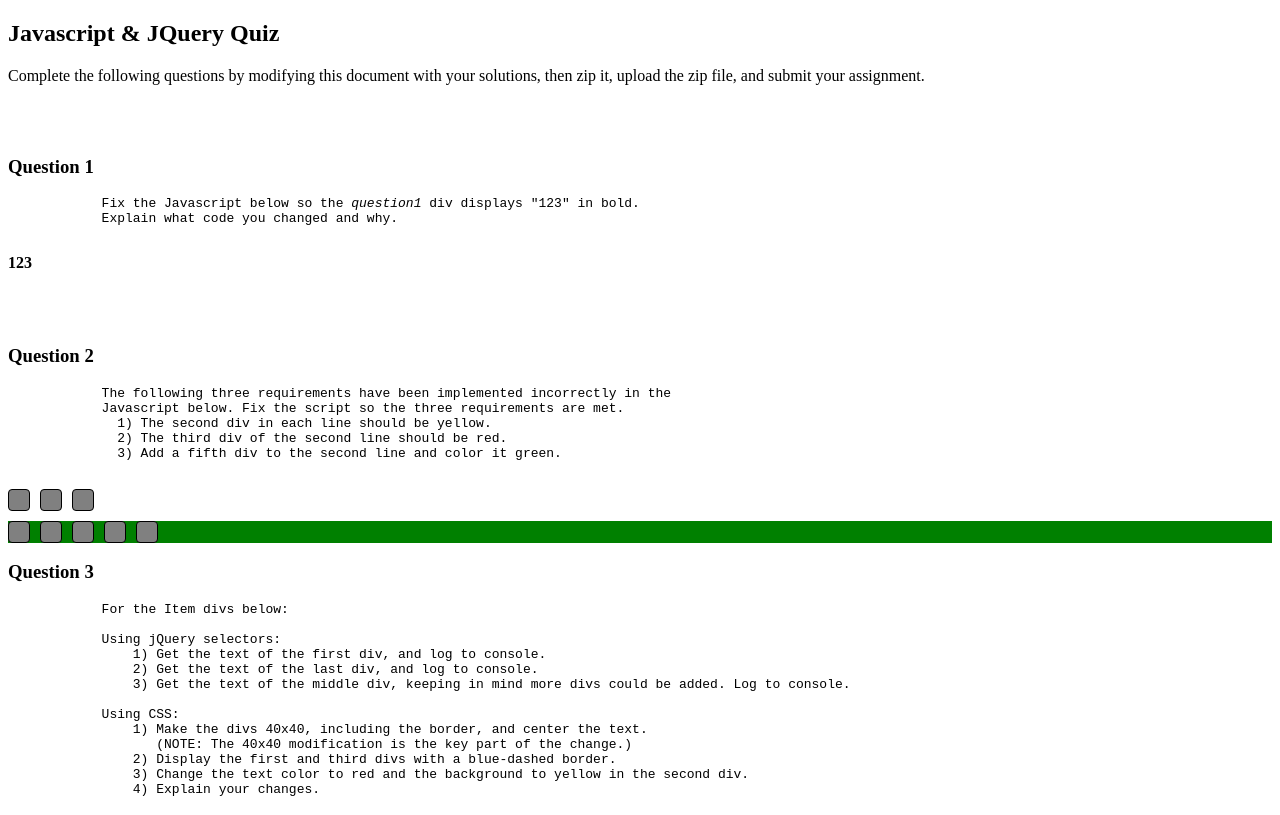
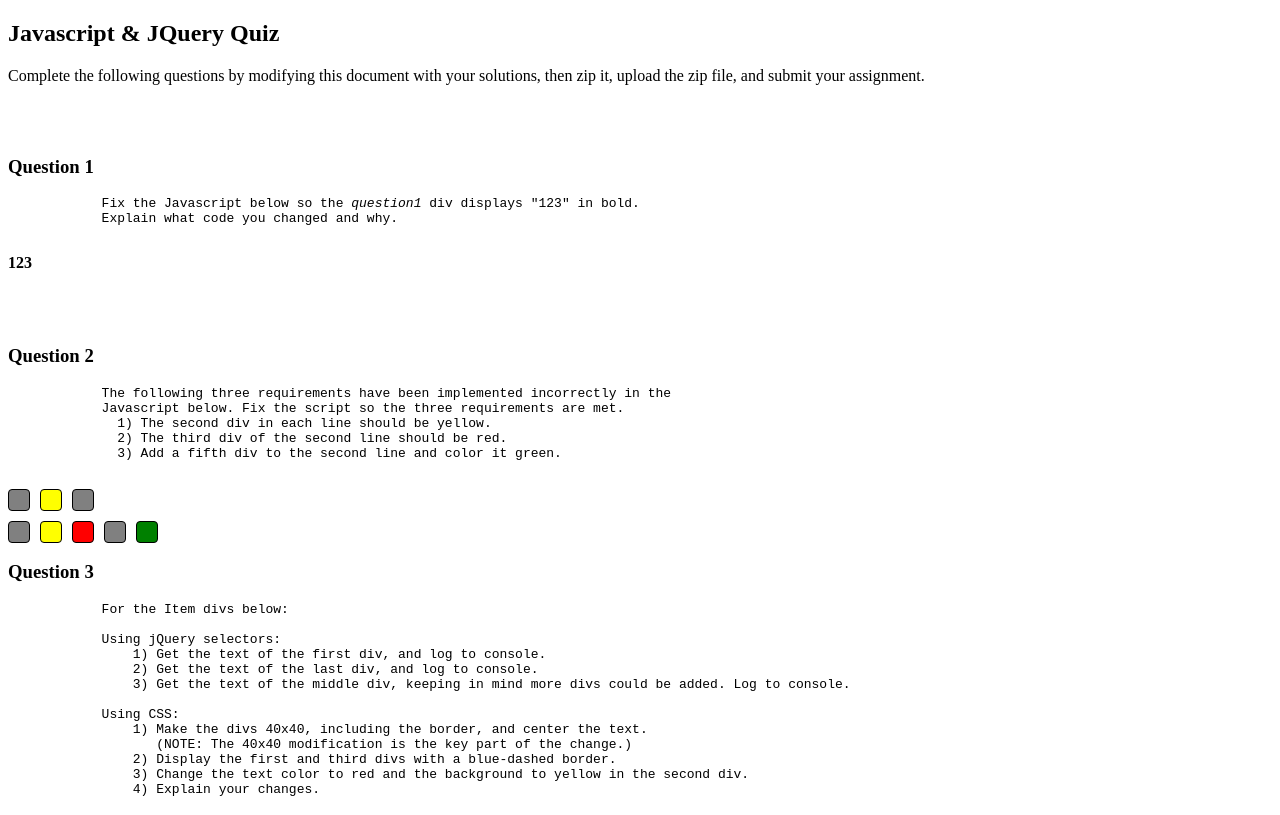
Before and after one commit to JCarmine/jquery-dice-roll, a plain HTML site: page jsquiz.html in a window 1280 px wide. Shown: the top 815 px of the page. Drawn offline with nearby package versions, Linux system fonts and the light colour scheme.

Commit message:
Second question answered

```diff
--- a/jsquiz.html
+++ b/jsquiz.html
@@ -105,9 +105,19 @@
         </div>
 
         <script>
-            $('.bb .d2:nth-child(2)').css('background-color', "yellow");
-            $('bb.d3').css('background-color', "red");
-            $('.section2').append('<div class="bb d5"></div>').css('background-color', 'green');
+            // This can be accomplished by using $('.bb.d2'), however
+            // this solution depends on a custom class name and assumes the items are
+            // in a set order, and that the children are a specific element type.
+            // In my solution, it's guarnateed that the second item will be yellow,
+            // and makes no assumptions about element type or classes. Admitedly,
+            // building in this flexibility is "expensive" since it uses the
+            // universal selector.
+            $('.sec > *:nth-child(2)').css('background-color', "yellow");
+            // See above, same applies for second requirement
+            $('.section2 > *:nth-child(3)').css('background-color', "red");
+            // The css() method needs to be called on a jQuery object. As it was
+            // before, the css() method was being called on $('.section2').
+            $('.section2').append($('<div class="bb d5"></div>').css('background-color', 'green'));
         </script>
 
 
```
